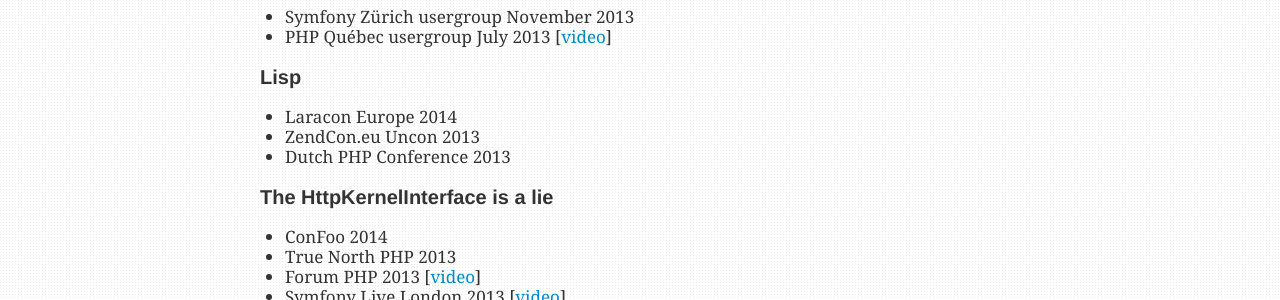
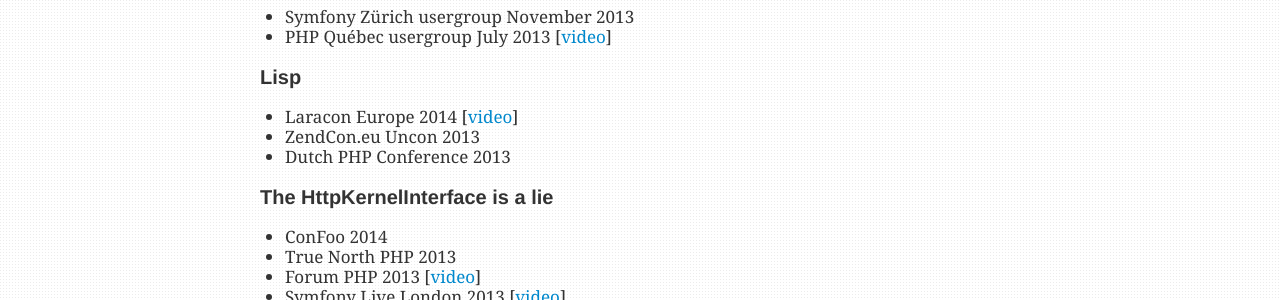
Before and after one commit to igorw/weblog, a Jekyll site: the page built from talks.md, in a window 1280 px wide. Shown: the part 708-1008 px from the top of the page. Built offline with Jekyll 4.4.1, drawn with Linux system fonts in a browser that asks for light colours; Markdown is read by kramdown in place of the engine named in the settings.

Commit message:
video for laracon lisp

```diff
--- a/talks.md
+++ b/talks.md
@@ -42,7 +42,7 @@
 
 ### Lisp
 
-* Laracon Europe 2014
+* Laracon Europe 2014 [[video](https://www.youtube.com/watch?v=FRaNUsiD_BA)]
 * ZendCon.eu Uncon 2013
 * Dutch PHP Conference 2013
 
```
